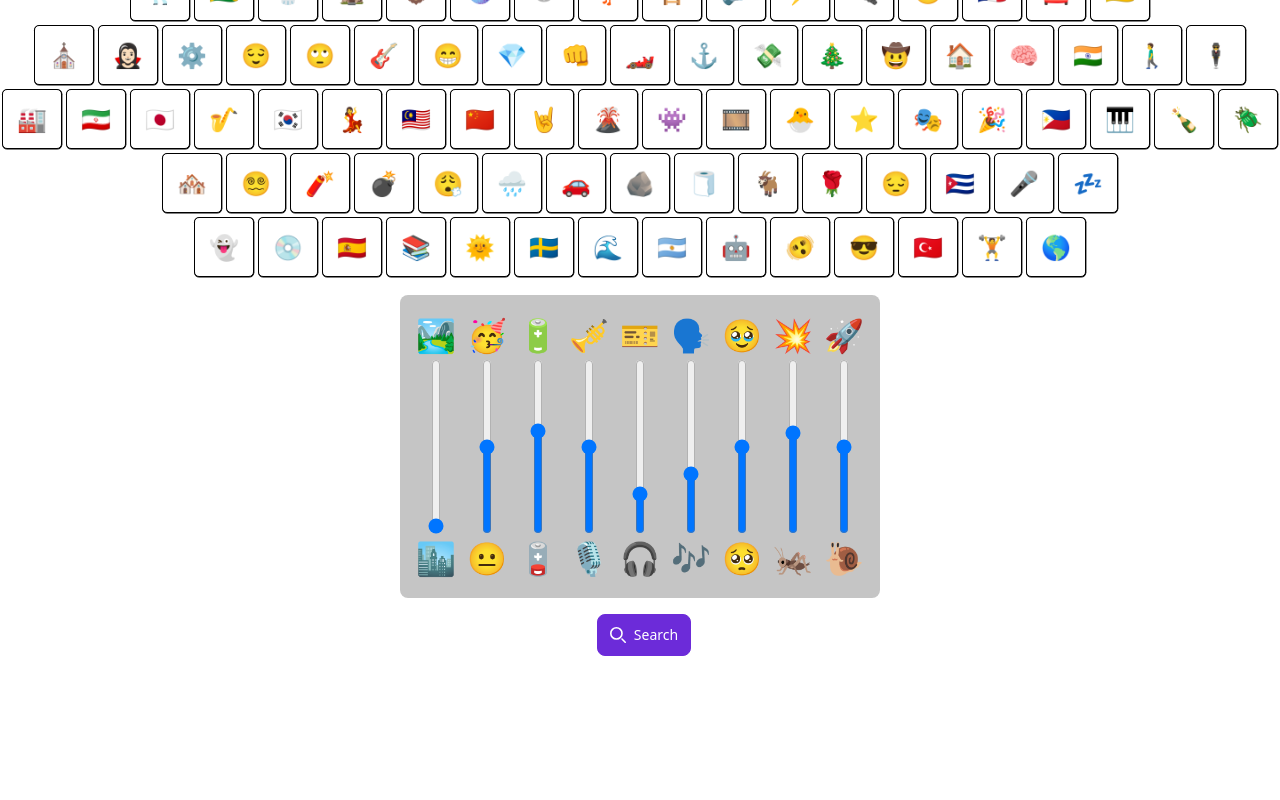
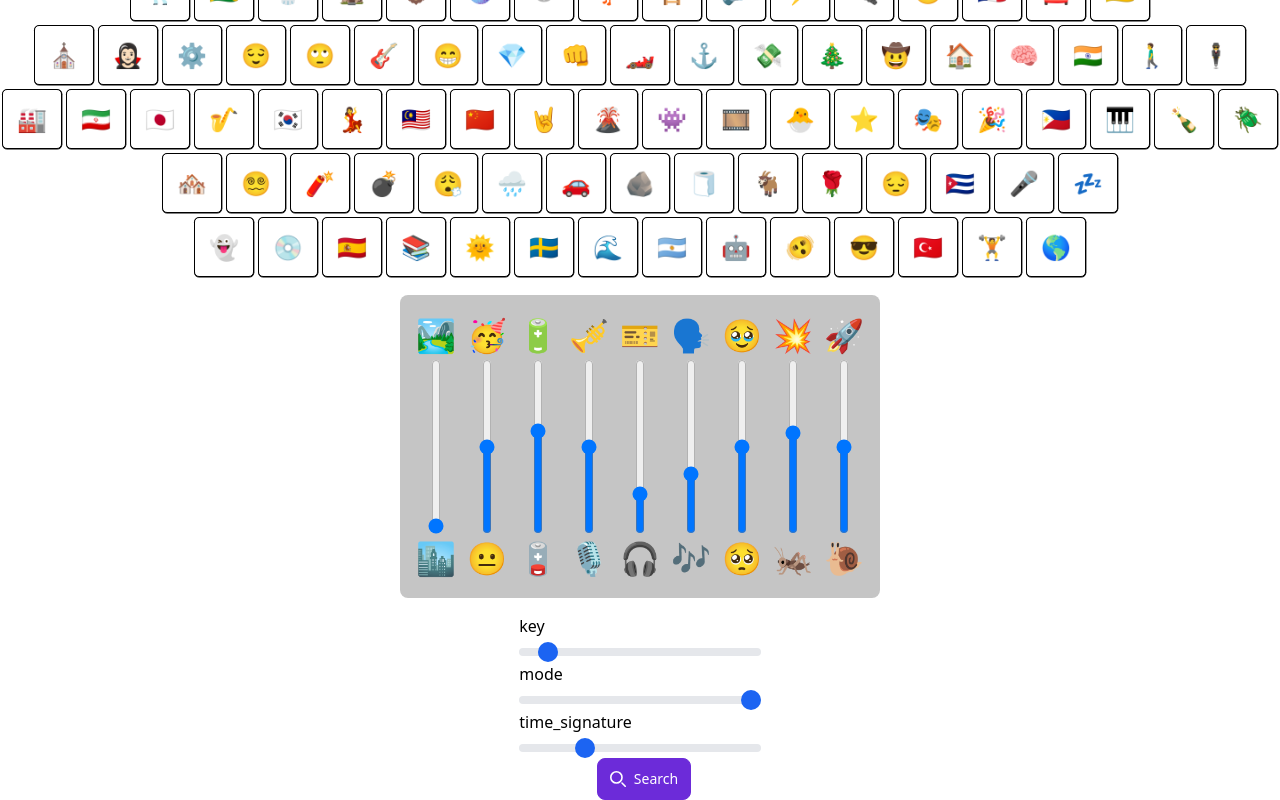
Before and after one commit to BattleshipDragonite/emojify, a React app: page /homepage in a window 1280 px wide. Shown: the part 361-1161 px from the top of the page. Before the commit the page ends 1017 px from the top, so only its background shows below. Built offline with nearby package versions, Linux system fonts and the light colour scheme; what grapheme-splitter would draw is missing.

Commit message:
Render AuxChannel components

```diff
--- a/src/components/MetricsMixer.tsx
+++ b/src/components/MetricsMixer.tsx
@@ -1,5 +1,6 @@
 import React, { useState, useRef } from "react";
 import MetricChannel from "./MetricChannel";
+import AuxChannel from "./AuxChannel";
 import { Metrics } from "../client/types";
 
 const MetricsMixer = () => {
@@ -101,6 +102,26 @@ const MetricsMixer = () => {
           minEmoji="🐌"
         />
       </div>
+      <div id="auxiliary">
+        <AuxChannel
+          metric="key"
+          min={-1}
+          max={11}
+          defaultValue={0}
+        />
+        <AuxChannel
+          metric="mode"
+          min={0}
+          max={1}
+          defaultValue={1}
+        />
+        <AuxChannel
+          metric="time_signature"
+          min={3}
+          max={7}
+          defaultValue={4}
+        />
+      </div>
     </>
   );
 }
```
